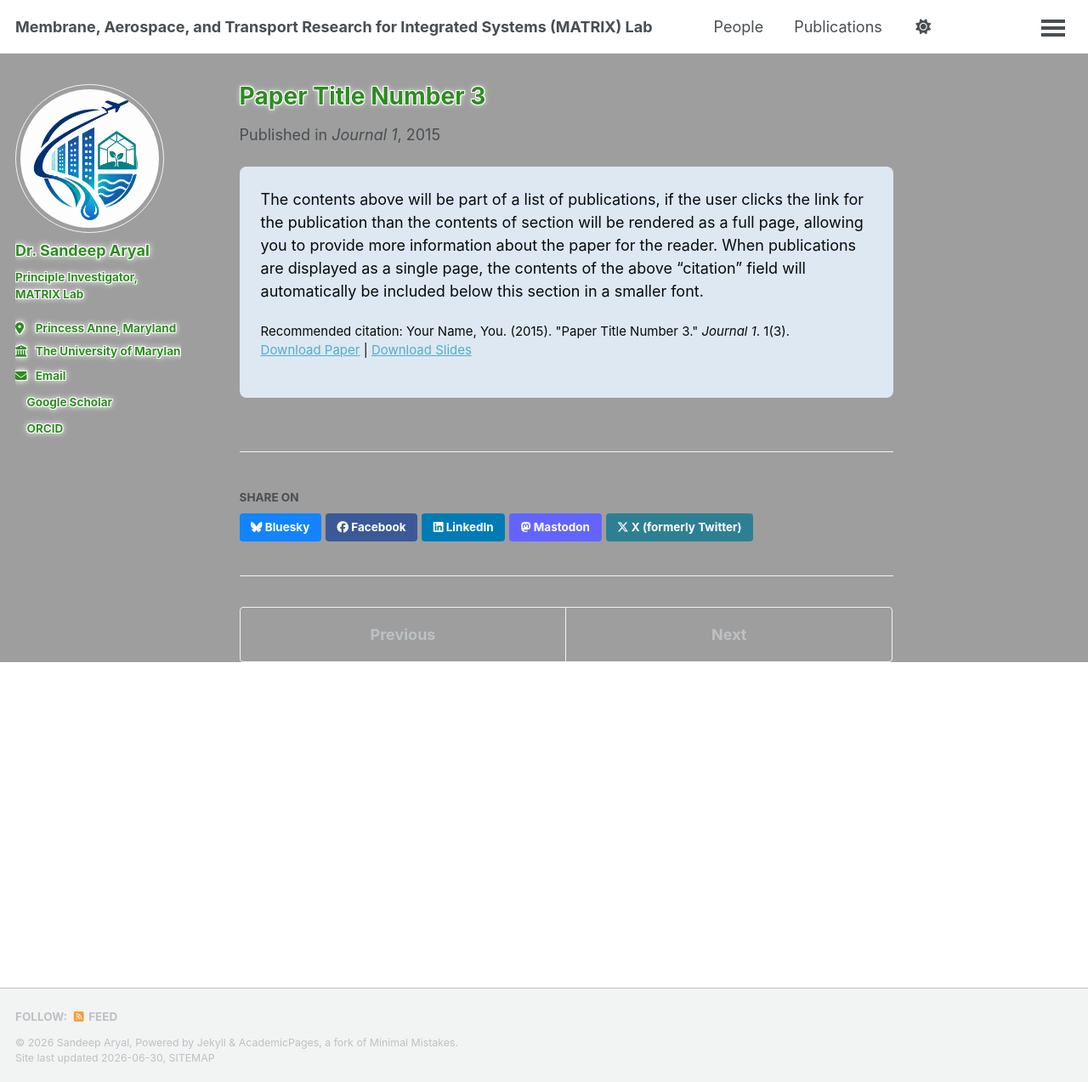
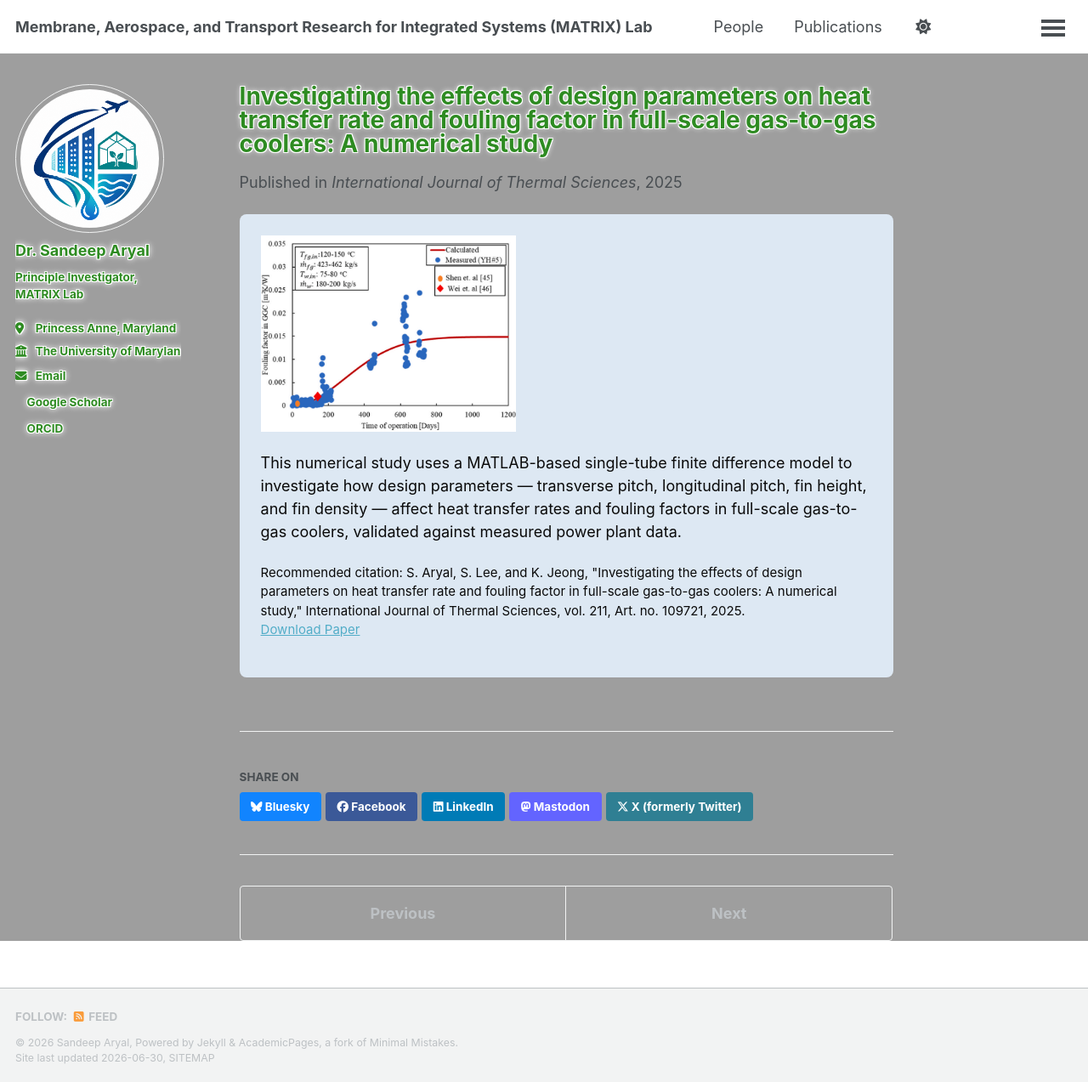
Before and after one commit to saryal111/saryal111.github.io, a Jekyll site: the page built from _publications/2015-10-01-paper-title-number-3.md, in a window 1280 px wide and 1273 px high. Shown: the whole window at 85% size. Built offline with Jekyll 4.4.1, drawn with Linux system fonts in a browser that asks for light colours; a style sheet for code colours, icons or effects is not loaded.

Commit message:
Update 2015-10-01-paper-title-number-3.md

```diff
--- a/_publications/2015-10-01-paper-title-number-3.md
+++ b/_publications/2015-10-01-paper-title-number-3.md
@@ -1,14 +1,14 @@
 ---
-title: "Paper Title Number 3"
+title: "Investigating the effects of design parameters on heat transfer rate and fouling factor in full-scale gas-to-gas coolers: A numerical study"
 collection: publications
 category: manuscripts
-permalink: /publication/2015-10-01-paper-title-number-3
-excerpt: 'This paper is about the number 3. The number 4 is left for future work.'
-date: 2015-10-01
-venue: 'Journal 1'
-slidesurl: 'https://academicpages.github.io/files/slides3.pdf'
-paperurl: 'https://academicpages.github.io/files/paper3.pdf'
-citation: 'Your Name, You. (2015). &quot;Paper Title Number 3.&quot; <i>Journal 1</i>. 1(3).'
+permalink: /publication/2025-gas-to-gas-coolers
+excerpt: '<img src="/images/pub3.png" width="250">'
+date: 2025-01-01
+venue: 'International Journal of Thermal Sciences'
+paperurl: ''
+citation: 'S. Aryal, S. Lee, and K. Jeong, &quot;Investigating the effects of design parameters on heat transfer rate and fouling factor in full-scale gas-to-gas coolers: A numerical study,&quot; International Journal of Thermal Sciences, vol. 211, Art. no. 109721, 2025.'
 ---
+<img src="/images/pub3.png" width="300"><br>
 
-The contents above will be part of a list of publications, if the user clicks the link for the publication than the contents of section will be rendered as a full page, allowing you to provide more information about the paper for the reader. When publications are displayed as a single page, the contents of the above "citation" field will automatically be included below this section in a smaller font.
+This numerical study uses a MATLAB-based single-tube finite difference model to investigate how design parameters — transverse pitch, longitudinal pitch, fin height, and fin density — affect heat transfer rates and fouling factors in full-scale gas-to-gas coolers, validated against measured power plant data.
```
